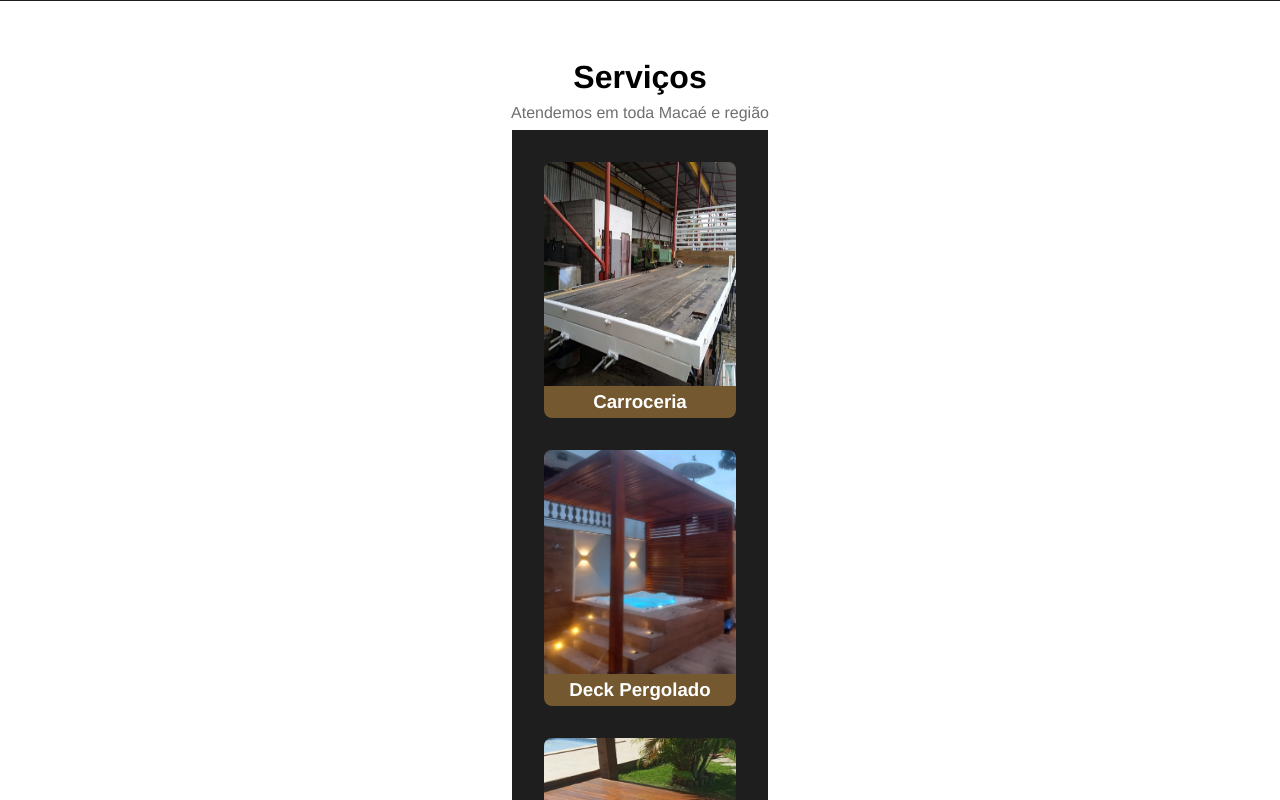
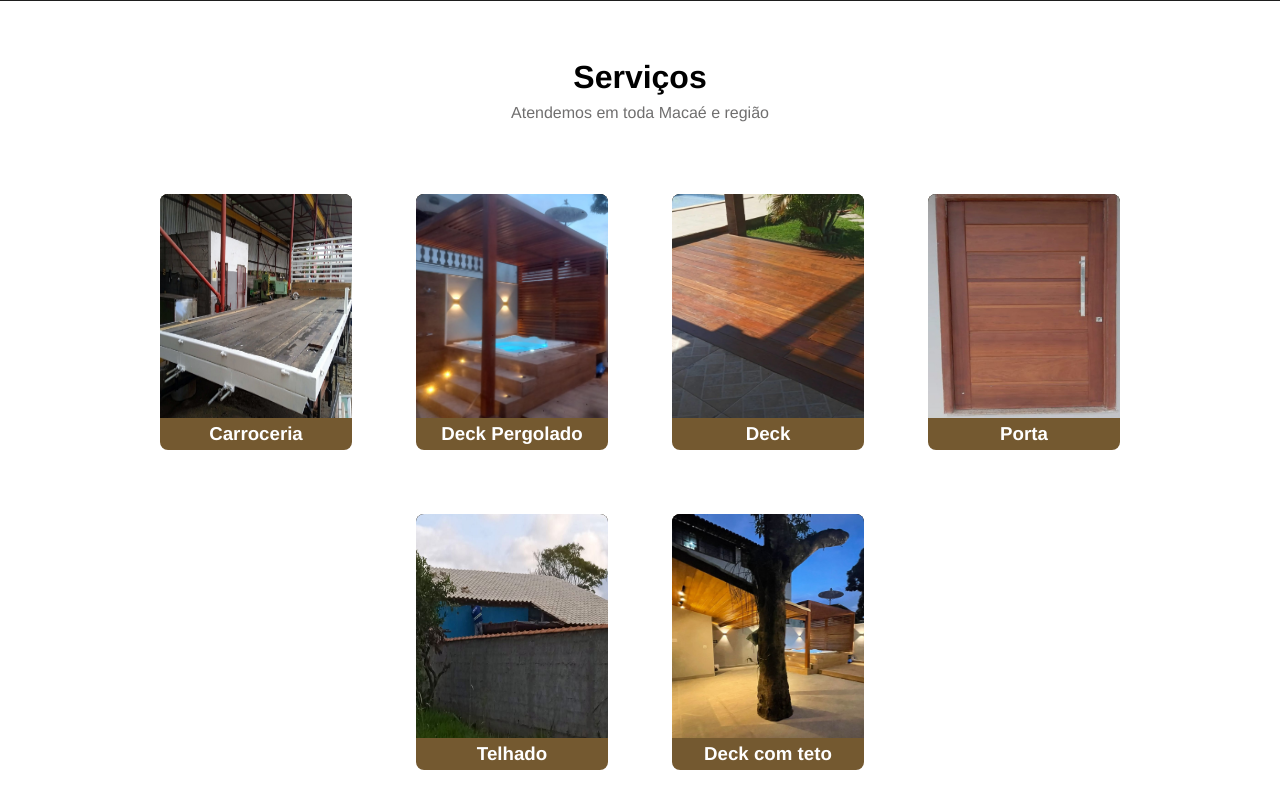
Before and after one commit to ramirezmz/carpintaria-nova-era, a React (Vite) app: page / in a window 1280 px wide. Shown: the part 1300-2100 px from the top of the page. Built offline with nearby package versions, Linux system fonts and the light colour scheme.

Commit message:
fix: flex wrap to content

```diff
--- a/src/components/ListOfCards/ListOfCards.tsx
+++ b/src/components/ListOfCards/ListOfCards.tsx
@@ -1,10 +1,11 @@
 import React from 'react'
 import data from '../../data/services.json'
 import Card from '../Card/Card'
+import {Content} from './styled'
 
 function ListOfCards() {
    return (
-      <div>
+      <Content>
          {
             data.map(({image, name, id}) =>
                <Card
@@ -13,7 +14,7 @@ function ListOfCards() {
                   key={id}
                />)
          }
-      </div>
+      </Content>
    )
 }
 
--- /dev/null
+++ b/src/components/ListOfCards/styled.ts
@@ -0,0 +1,11 @@
+import styled from 'styled-components'
+
+export const Content = styled.div`
+   background: none;
+   display: flex;
+   align-items: center;
+   justify-content: center;
+   flex-wrap: wrap;
+   width: 80vw;
+   padding: 2rem;
+`
```
